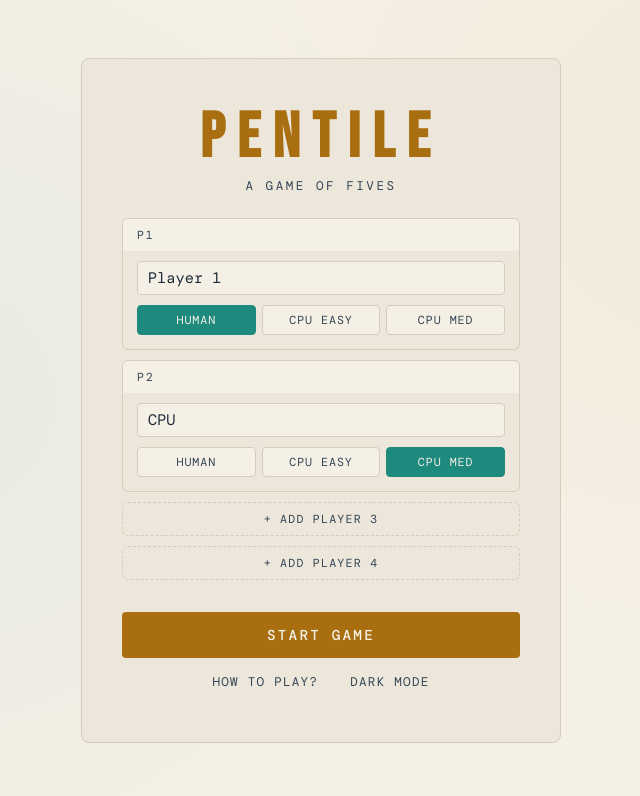
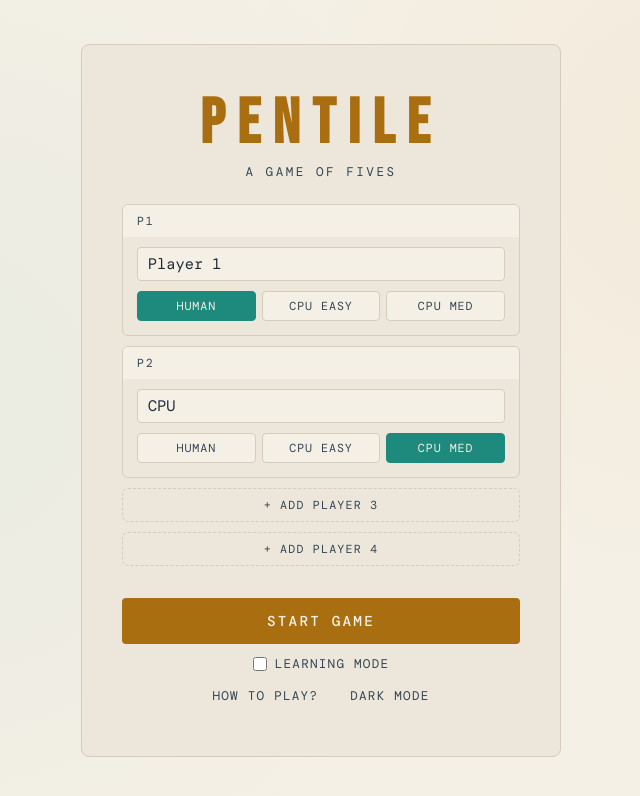
Before and after one commit to clareconstantine/pentile, a React (Vite) app in the folder web/: page / in a window 1280 px wide. Shown: the top 796 px of the page, without its empty margins (319-959 px from the left). Built offline with nearby package versions, Linux system fonts and the light colour scheme.

Commit message:
learning mode

```diff
--- a/web/src/App.tsx
+++ b/web/src/App.tsx
@@ -1,6 +1,6 @@
 import { useState, useEffect } from 'react'
 import './index.css'
-import SetupScreen from './components/SetupScreen'
+import SetupScreen, { type GameOptions } from './components/SetupScreen'
 import GameScreen from './components/GameScreen'
 import type { PlayerConfig } from './components/GameScreen'
 
@@ -10,6 +10,7 @@ type Theme = 'dark' | 'light'
 export default function App() {
   const [screen, setScreen] = useState<Screen>('setup')
   const [playerConfigs, setPlayerConfigs] = useState<PlayerConfig[]>([])
+  const [gameOptions, setGameOptions] = useState<GameOptions>({ learningMode: false })
   const [theme, setTheme] = useState<Theme>(() => {
     const saved = localStorage.getItem('pentile-theme')
     if (saved === 'light' || saved === 'dark') return saved
@@ -21,8 +22,9 @@ export default function App() {
     localStorage.setItem('pentile-theme', theme)
   }, [theme])
 
-  const handleStart = (configs: PlayerConfig[]) => {
+  const handleStart = (configs: PlayerConfig[], options: GameOptions) => {
     setPlayerConfigs(configs)
+    setGameOptions(options)
     setScreen('game')
   }
 
@@ -41,6 +43,7 @@ export default function App() {
           onReturnToMenu={handleReturnToMenu}
           isDark={theme === 'dark'}
           onToggleTheme={toggleTheme}
+          learningMode={gameOptions.learningMode}
         />
       ) : (
         <SetupScreen
--- a/web/src/components/GameScreen.tsx
+++ b/web/src/components/GameScreen.tsx
@@ -20,11 +20,12 @@ interface GameScreenProps {
   onReturnToMenu: () => void
   isDark?: boolean
   onToggleTheme?: () => void
+  learningMode?: boolean
 }
 
 const AI_THINKING_DELAY_MS = 1200
 
-export default function GameScreen({ playerConfigs, onReturnToMenu, isDark, onToggleTheme }: GameScreenProps) {
+export default function GameScreen({ playerConfigs, onReturnToMenu, isDark, onToggleTheme, learningMode }: GameScreenProps) {
   const [gameState, setGameState] = useState<GameState>(() =>
     createGame({
       playerNames: playerConfigs.map(p => p.name),
@@ -39,6 +40,7 @@ export default function GameScreen({ playerConfigs, onReturnToMenu, isDark, onTo
   const [menuState, setMenuState] = useState<'closed' | 'menu' | 'confirming'>('closed')
   const [recentMoves, setRecentMoves] = useState<Set<string>>(new Set())
   const [handoffPending, setHandoffPending] = useState(false)
+  const [turnMaxScore, setTurnMaxScore] = useState<number | null>(null)
   const [scoreFlash, setScoreFlash] = useState<{ playerIndex: number; amount: number } | null>(null)
 
   const aiThinking = useRef(false)
@@ -149,6 +151,18 @@ useEffect(() => {
       aiHighlightTimer.current = setTimeout(() => setRecentMoves(new Set()), 1500)
     }
   }, [])
+
+  // ── Learning mode: compute best possible score for this turn ──────────
+
+  useEffect(() => {
+    if (!learningMode || isAITurn || gameState.phase !== 'playing') {
+      setTurnMaxScore(null)
+      return
+    }
+    const best = findBestMove(gameState, 'medium')
+    setTurnMaxScore(best?.score ?? 0)
+  // eslint-disable-next-line react-hooks/exhaustive-deps
+  }, [learningMode, gameState.currentPlayerIndex, gameState.phase])
 
   // ── Human turn handlers ────────────────────────────────────────────────
 
@@ -370,7 +384,20 @@ useEffect(() => {
                   </button>
                   {movePreview && (
                     <span className={`move-preview ${movePreview.valid ? 'move-preview--valid' : 'move-preview--invalid'}`}>
-                      {movePreview.valid ? `+${movePreview.score} pts` : movePreview.reason}
+                      {movePreview.valid ? (
+                        <>
+                          +{movePreview.score} pts
+                          {learningMode && turnMaxScore !== null && turnMaxScore > 0 && (
+                            <span className={`learning-pct ${
+                              movePreview.score >= turnMaxScore ? 'learning-pct--optimal' :
+                              movePreview.score / turnMaxScore >= 0.7 ? 'learning-pct--good' :
+                              'learning-pct--low'
+                            }`}>
+                              {Math.min(100, Math.round(movePreview.score / turnMaxScore * 100))}% of potential points
+                            </span>
+                          )}
+                        </>
+                      ) : movePreview.reason}
                     </span>
                   )}
                 </div>
--- a/web/src/components/SetupScreen.tsx
+++ b/web/src/components/SetupScreen.tsx
@@ -3,8 +3,12 @@ import type { PlayerConfig } from './GameScreen'
 import type { AIDifficulty } from '@engine/ai'
 import '../styles/SetupScreen.css'
 
+export interface GameOptions {
+  learningMode: boolean
+}
+
 interface SetupScreenProps {
-  onStart: (players: PlayerConfig[]) => void
+  onStart: (players: PlayerConfig[], options: GameOptions) => void
   isDark: boolean
   onToggleTheme: () => void
 }
@@ -27,6 +31,7 @@ const DEFAULTS: PlayerSlot[] = [
 export default function SetupScreen({ onStart, isDark, onToggleTheme }: SetupScreenProps) {
   const [slots, setSlots] = useState<PlayerSlot[]>(DEFAULTS)
   const [showDirections, setShowDirections] = useState(false)
+  const [learningMode, setLearningMode] = useState(false)
 
   const activePlayers = slots.filter(s => s.active)
 
@@ -60,7 +65,7 @@ export default function SetupScreen({ onStart, isDark, onToggleTheme }: SetupScr
         isAI: s.type !== 'human',
         difficulty: s.type === 'human' ? undefined : s.type as AIDifficulty,
       }))
-    onStart(players)
+    onStart(players, { learningMode })
   }
 
   return (
@@ -150,6 +155,14 @@ export default function SetupScreen({ onStart, isDark, onToggleTheme }: SetupScr
         >
           Start Game
         </button>
+        <label className="learning-toggle">
+          <input
+            type="checkbox"
+            checked={learningMode}
+            onChange={e => setLearningMode(e.target.checked)}
+          />
+          Learning mode
+        </label>
         <div className="setup-bottom-row">
           <button className="how-to-play-btn" onClick={() => setShowDirections(true)}>
             How to play?
--- a/web/src/styles/GameScreen.css
+++ b/web/src/styles/GameScreen.css
@@ -282,6 +282,16 @@
   color: var(--text-dim);
 }
 
+.learning-pct {
+  margin-left: 8px;
+  font-size: 0.7rem;
+  letter-spacing: 0.05em;
+}
+
+.learning-pct--optimal { color: var(--gold-light); }
+.learning-pct--good    { color: var(--teal-light); }
+.learning-pct--low     { color: var(--text-dim); }
+
 .handoff {
   display: flex;
   align-items: center;
--- a/web/src/styles/SetupScreen.css
+++ b/web/src/styles/SetupScreen.css
@@ -201,6 +201,30 @@
 
 .how-to-play-btn:hover { color: var(--cream); }
 
+.learning-toggle {
+  display: flex;
+  align-items: center;
+  gap: 8px;
+  font-size: 0.7rem;
+  letter-spacing: 0.1em;
+  text-transform: uppercase;
+  color: var(--text-dim);
+  cursor: pointer;
+  margin-top: 4px;
+  transition: color 0.15s;
+}
+
+.learning-toggle:hover {
+  color: var(--cream);
+}
+
+.learning-toggle input {
+  accent-color: var(--teal);
+  width: 14px;
+  height: 14px;
+  cursor: pointer;
+}
+
 .setup-bottom-row {
   display: flex;
   gap: 24px;
```
